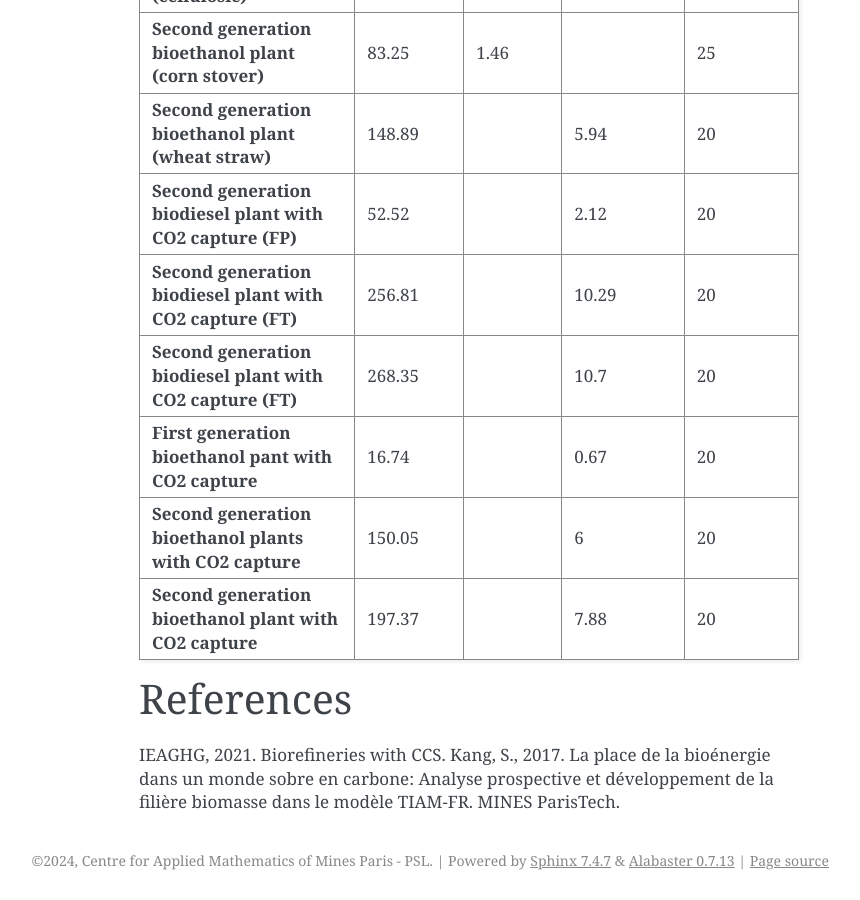
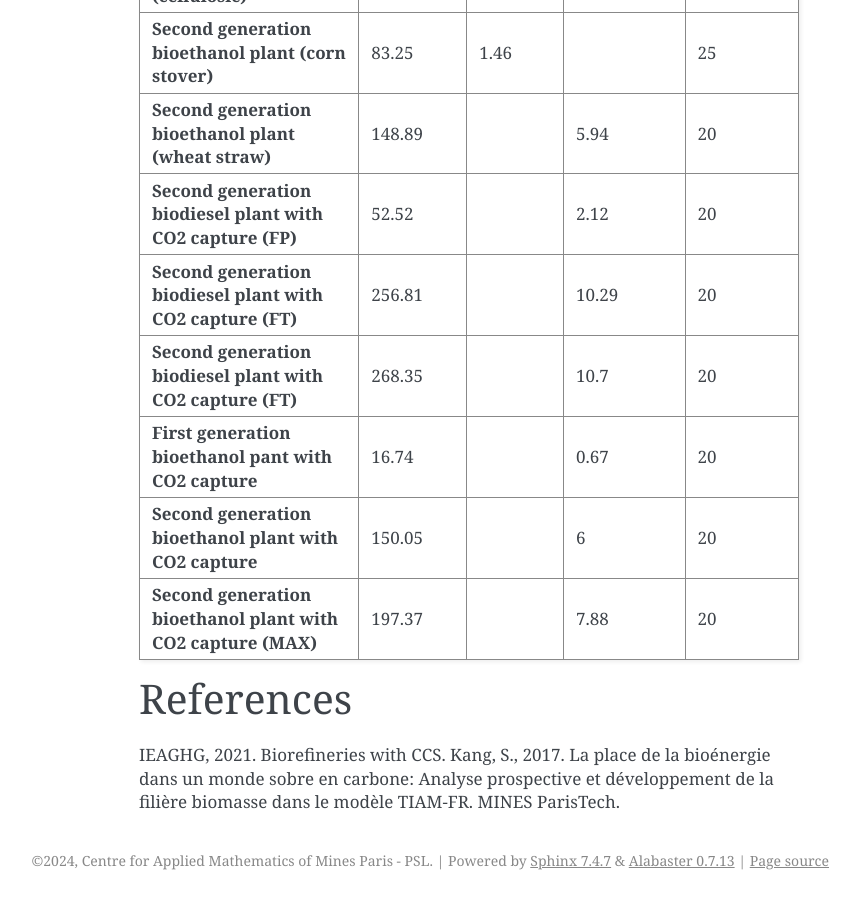
Before and after one commit to LucasDesport/tiam-fr, a Sphinx documentation site: the page built from docs/energy-sectors/supply/biofuels.md, in a window 1280 px wide and 900 px high, scrolled down 3019 px. Shown: the whole window, without its empty margins (281-1141 px from the left). Built offline with Sphinx 7.4.7, drawn with Linux system fonts in a browser that asks for light colours; pages that are not in the unit, such as notebooks, are missing from menus.

Commit message:
Update biofuels.md

```diff
--- a/docs/energy-sectors/supply/biofuels.md
+++ b/docs/energy-sectors/supply/biofuels.md
@@ -33,8 +33,8 @@
 | **Second generation biodiesel plant with** **CO2** **capture (FT)** | 256.81           |               | 10.29            | 20           |
 | **Second generation biodiesel plant with** **CO2** **capture (FT)** | 268.35           |               | 10.7             | 20           |
 | **First generation bioethanol pant with** **CO2** **capture**       | 16.74            |               | 0.67             | 20           |
-| **Second generation bioethanol plants with** **CO2** **capture**    | 150.05           |               | 6                | 20           |
-| **Second generation bioethanol plant with** **CO2** **capture**     | 197.37           |               | 7.88             | 20           |
+| **Second generation bioethanol plant with** **CO2** **capture**     | 150.05           |               | 6                | 20           |
+| **Second generation bioethanol plant with** **CO2** **capture (MAX)**    | 197.37           |               | 7.88             | 20           |
 
 # References
 
```
